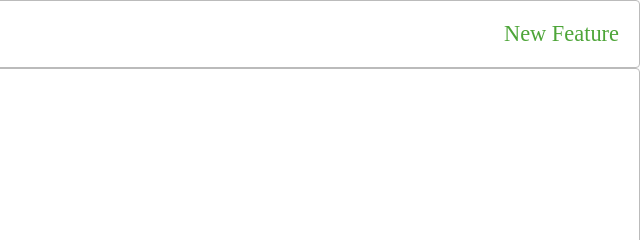
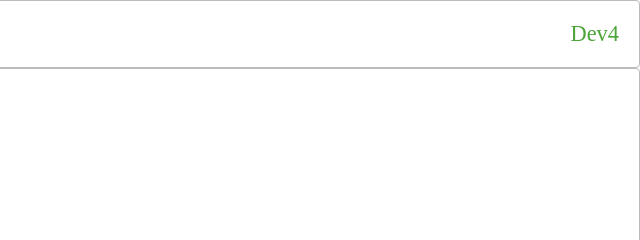
Before and after one commit to michaelarmstrong5566/phlegm, a website: page index.html in a window 1280 px wide. Shown: the top 240 px of the page, 640-1280 px from the left. Drawn offline with Linux system fonts and the light colour scheme.

Commit message:
changed navigation bar

```diff
--- a/index.html
+++ b/index.html
@@ -14,7 +14,7 @@
             <li><a href="">new</a></li>
             <li><a href="">Lungs</a></li>
             <li><a href="">Puffers</a></li>
-            <li class="push"><a href="">New Feature</a></li>
+            <li class="push"><a href="">Dev4</a></li>
         </ul>
     </nav>
 
```
